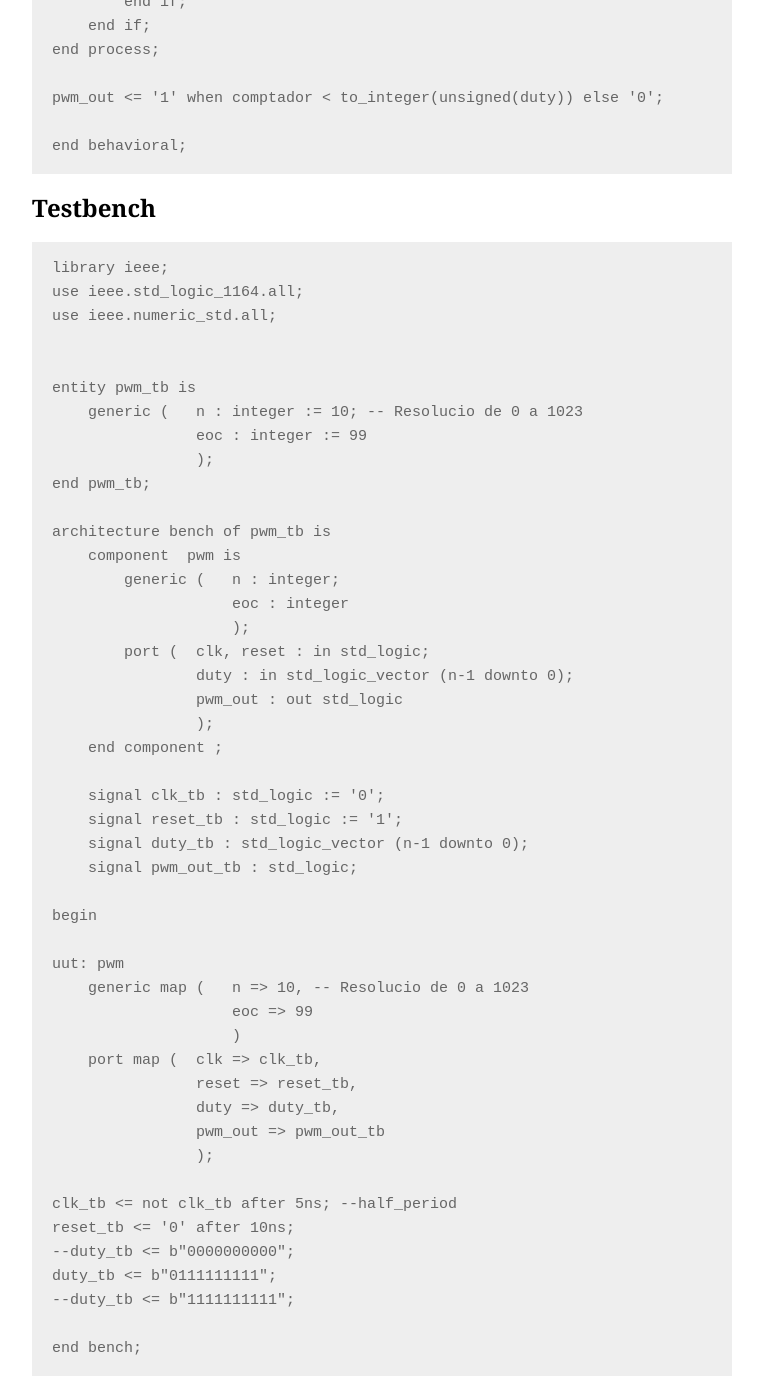
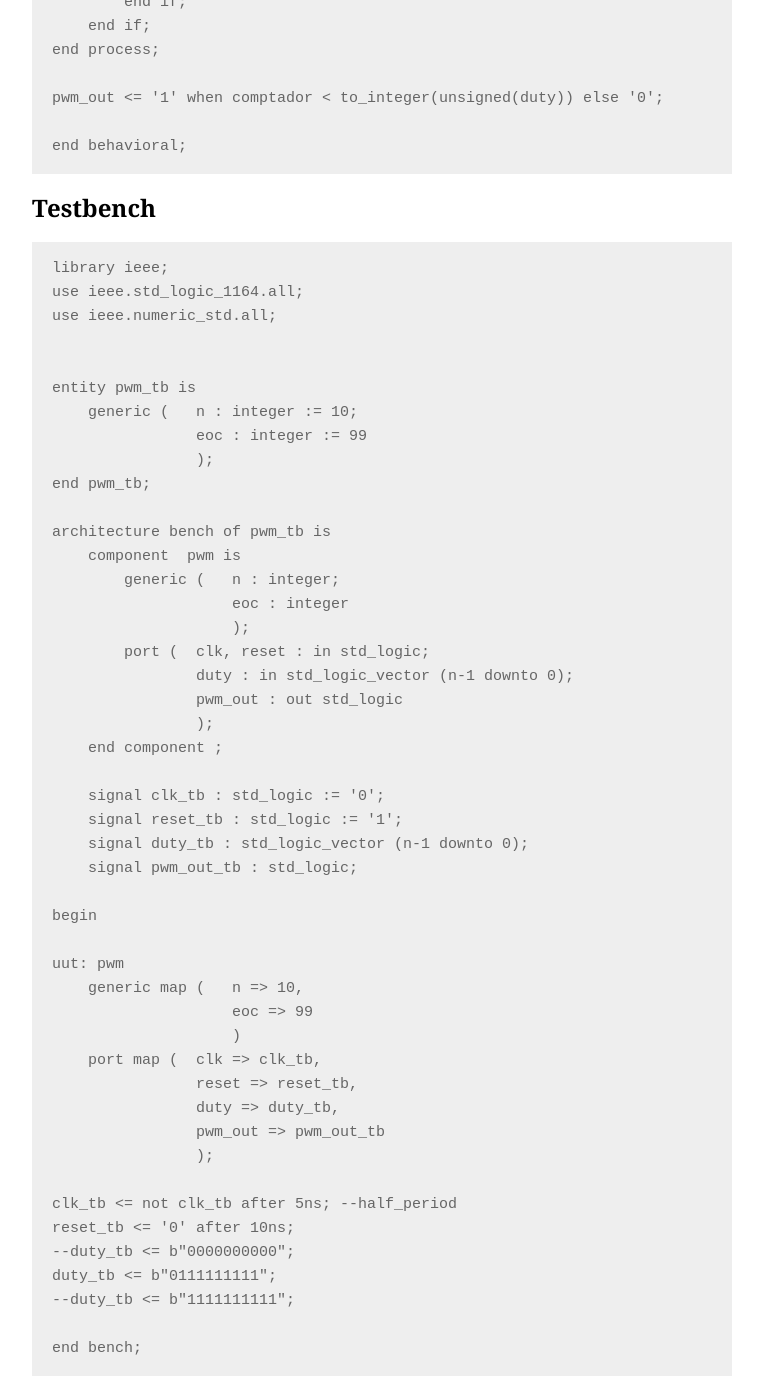
Before and after one commit to marcelcases/marcelcases.github.io, a Jekyll site: the page built from _posts/2018-11-14-a-pwm-generator-in-VHDL.markdown, in a window 1280 px wide and 1400 px high, scrolled down 1500 px. Shown: the whole window, without its empty margins (258-1021 px from the left). Built offline with Jekyll 4.4.1, drawn with Linux system fonts in a browser that asks for light colours; comment, search, counter and statistics services are not loaded.

Commit message:
Update 2018-11-14-a-pwm-generator-in-VHDL.markdown

```diff
--- a/_posts/2018-11-14-a-pwm-generator-in-VHDL.markdown
+++ b/_posts/2018-11-14-a-pwm-generator-in-VHDL.markdown
@@ -72,7 +72,7 @@ use ieee.numeric_std.all;
 
 
 entity pwm_tb is
-    generic (   n : integer := 10; -- Resolucio de 0 a 1023
+    generic (   n : integer := 10;
                 eoc : integer := 99
                 );
 end pwm_tb;
@@ -96,7 +96,7 @@ architecture bench of pwm_tb is
 begin
 
 uut: pwm
-    generic map (   n => 10, -- Resolucio de 0 a 1023
+    generic map (   n => 10,
                     eoc => 99
                     )
     port map (  clk => clk_tb,
```
